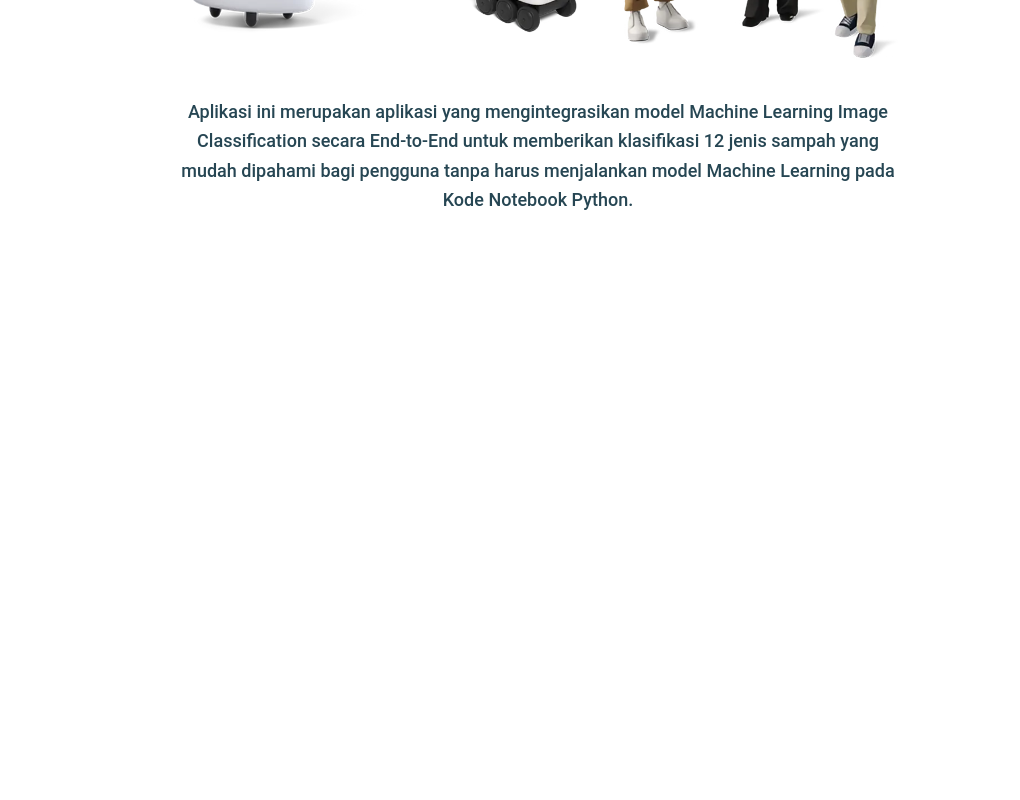
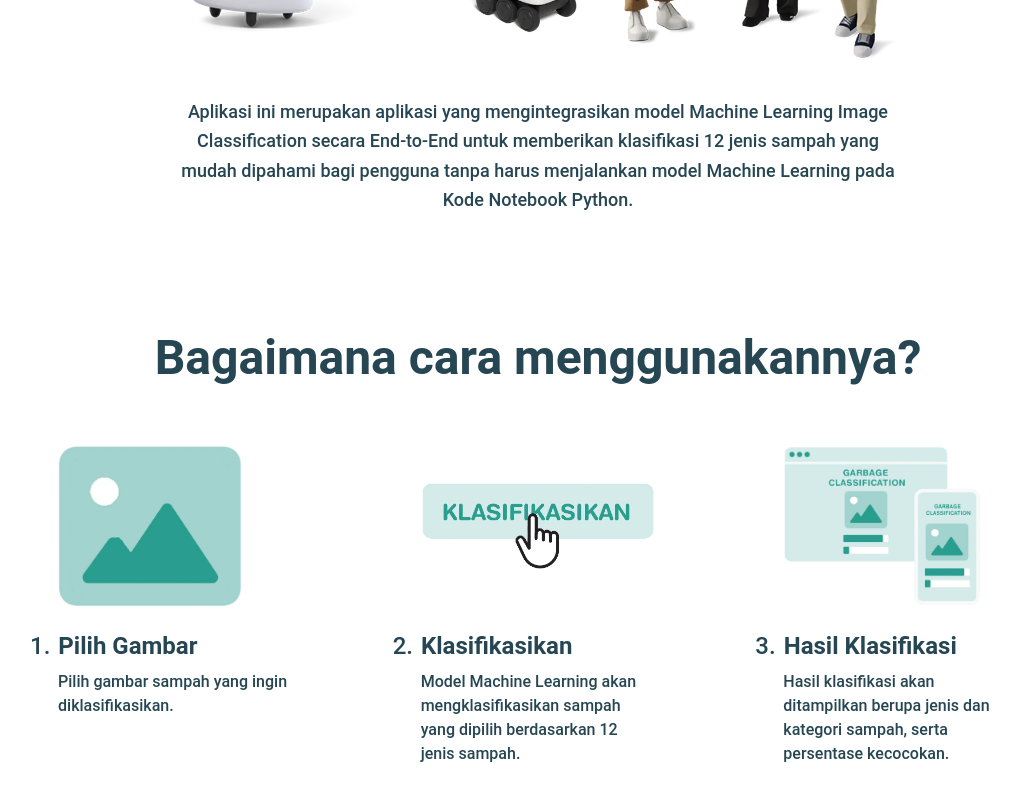
Before and after one commit to virgiawankusuma/Garbage-Classification, a React (Create React App) app: page / in a window 1280 px wide. Shown: the part 1019-1819 px from the top of the page, without its empty margins (102-1122 px from the left). Before the commit the page ends 1273 px from the top, so only its background shows below. Built offline with nearby package versions, Linux system fonts and the light colour scheme.

Commit message:
feat: Add Steps Section; fix: Change Data from func to array, crop image steps/input

```diff
--- /dev/null
+++ b/src/components/stepsSection/StepBody.js
@@ -0,0 +1,22 @@
+export default function StepBody({ step }) {
+
+  return (
+    <div className="w-full md:w-1/2 lg:w-1/3 px-4 md:px-9">
+      <div className="flex flex-wrap justify-between">
+        <img
+          className="w-2/3 object-scale-down px-6 md:px-7 md:w-auto md:h-[160px]"
+          src={step.image}
+          alt={step.title}
+        />
+        <div className="w-full mt-2 lg:mt-6">
+          <h3 className="text-xl font-bold text-dark mb-2 md:text-2xl">
+            <span className="font-medium pr-2">{step.id+1}.</span>{step.title}
+          </h3>
+          <p className="font-medium text-dark px-[26px] md:px-7">
+            {step.desc}
+          </p>
+        </div>
+      </div>
+    </div>
+  );
+}
--- /dev/null
+++ b/src/components/stepsSection/Steps.js
@@ -0,0 +1,23 @@
+import { steps } from '../../data/homeData';
+import StepBody from './StepBody';
+
+export default function Steps() {
+  return (
+    <section id="steps" className="py-20">
+      <div className="container">
+        <h2 className="text-2xl text-dark font-bold text-center w-full mb-8 md:mb-16 md:text-3xl lg:text-5xl">
+          {steps.title}
+        </h2>
+        <div
+          className="flex flex-wrap gap-y-12 lg:gap-y-2"
+        >
+          {
+            steps.stepsBody.map((step, index) => (
+              <StepBody step={step} key={index} />
+            ))
+          }
+        </div>
+      </div>
+    </section>
+  );
+}
--- a/src/data/acknowledgmentData.js
+++ b/src/data/acknowledgmentData.js
@@ -9,7 +9,7 @@ const hero =
 const contributors =
 {
   title: 'Kontributor',
-  developers: () => ([
+  developers: [
     {
       id: 0,
       name: 'Virgiawan Teguh Kusuma',
@@ -32,14 +32,14 @@ const contributors =
         github: 'https://github.com/tnnz20'
       }
     }
-  ])
+  ]
 };
 
 const techStack =
 {
   title: 'Teknologi yang Digunakan',
   desc: 'Aplikasi ini buat dengan menggunakan beberapa teknologi yang dapat membantu dalam proses pembuatan',
-  techs: () => ([
+  techs: [
     {
       id: 0,
       name: 'Python',
@@ -145,14 +145,14 @@ const techStack =
       image: '/img/techstack/figma.webp',
       url: 'https://www.figma.com/'
     },
-  ])
+  ]
 };
 
 const credits =
 {
   title : 'Sumber Daya Lainnya',
   desc: 'Beberapa sumber daya lainnya yang dapat membantu dalam pembuatan aplikasi ini.',
-  resources: ()=> ([
+  resources: [
     {
       title: 'Datasets',
       text: 'Kaggle Garbage Classification (12 classes)',
@@ -178,7 +178,7 @@ const credits =
       text: 'Icons8',
       url: 'https://icons8.com/illustrations',
     },
-  ])
+  ]
 }
 
 export { hero, contributors, techStack, credits };
--- a/src/data/homeData.js
+++ b/src/data/homeData.js
@@ -17,33 +17,33 @@ const about = {
 const steps =
 {
   title: 'Bagaimana cara menggunakannya?',
-  stepsBody: () => ([
+  stepsBody: [
     {
       id: 0,
       title: 'Pilih Gambar',
-      desc: 'Pilih gambar sampah yang ingin diklasifikasikan',
+      desc: 'Pilih gambar sampah yang ingin diklasifikasikan.',
       image: '/img/steps/input.webp',
     },
     {
       id: 1,
       title: 'Klasifikasikan',
-      desc: 'Model Machine Learning akan mengklasifikasikan sampah yang dipilih berdasarkan 12 jenis sampah',
-      image: '/img/steps/clasify.webp',
+      desc: 'Model Machine Learning akan mengklasifikasikan sampah yang dipilih berdasarkan 12 jenis sampah.',
+      image: '/img/steps/classify.webp',
     },
     {
       id: 2,
       title: 'Hasil Klasifikasi',
-      desc: 'Hasil klasifikasi akan ditampilkan berupa jenis dan kategori sampah, serta persentase kecocokan',
+      desc: 'Hasil klasifikasi akan ditampilkan berupa jenis dan kategori sampah, serta persentase kecocokan.',
       image: '/img/steps/result.webp',
     }
-  ])
+  ]
 };
 
 const featured =
 {
   title: 'Keunggulan Aplikasi',
   subtitle: 'Aplikasi ini memiliki beberapa fitur yang dapat membantu pengguna dalam mengklasifikasikan sampah',
-  features: () => ([
+  features: [
     {
       id: 0,
       title: 'Klasifikasi 12 Jenis Sampah',
@@ -62,7 +62,7 @@ const featured =
       desc: 'Aplikasi ini mengintegrasikan model Machine Learning secara End-to-End sehingga pengguna tidak perlu menginstall Python dan menjalankan model Machine Learning pada Kode Notebook Python.',
       image: '/img/featured/end-to-end.webp',
     },
-  ])
+  ]
 };
 
 const footer =
--- a/src/pages/Home.js
+++ b/src/pages/Home.js
@@ -1,12 +1,14 @@
 import Layout from '../components/Layout';
 import Hero from '../components/hero/Hero';
 import About from '../components/aboutSection/About';
+import Steps from '../components/stepsSection/Steps';
 
 export default function Home() {
   return (
     <Layout>
       <Hero />
       <About />
+      <Steps />
     </Layout>
   );
 }
```
Also changed, not shown: public/img/steps/input.webp, src/components/aboutSection/About.js (indentation only).
